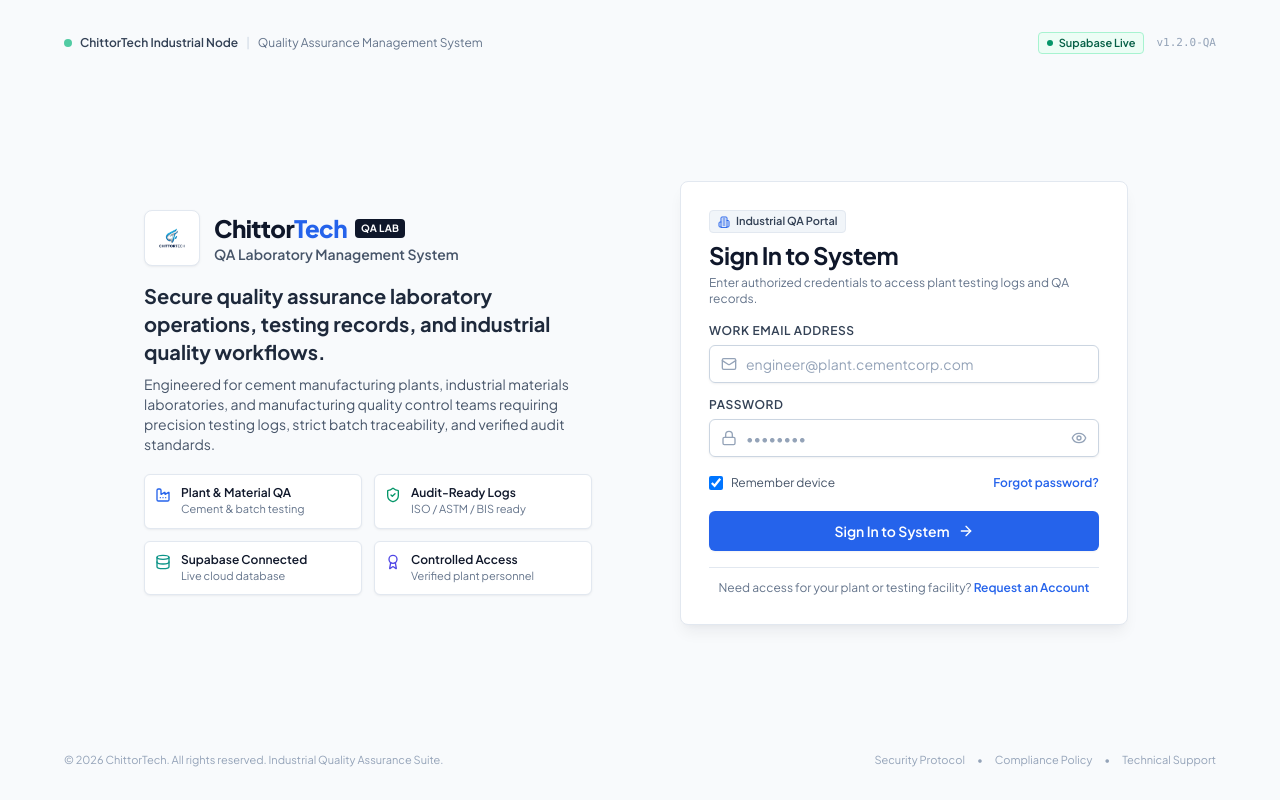
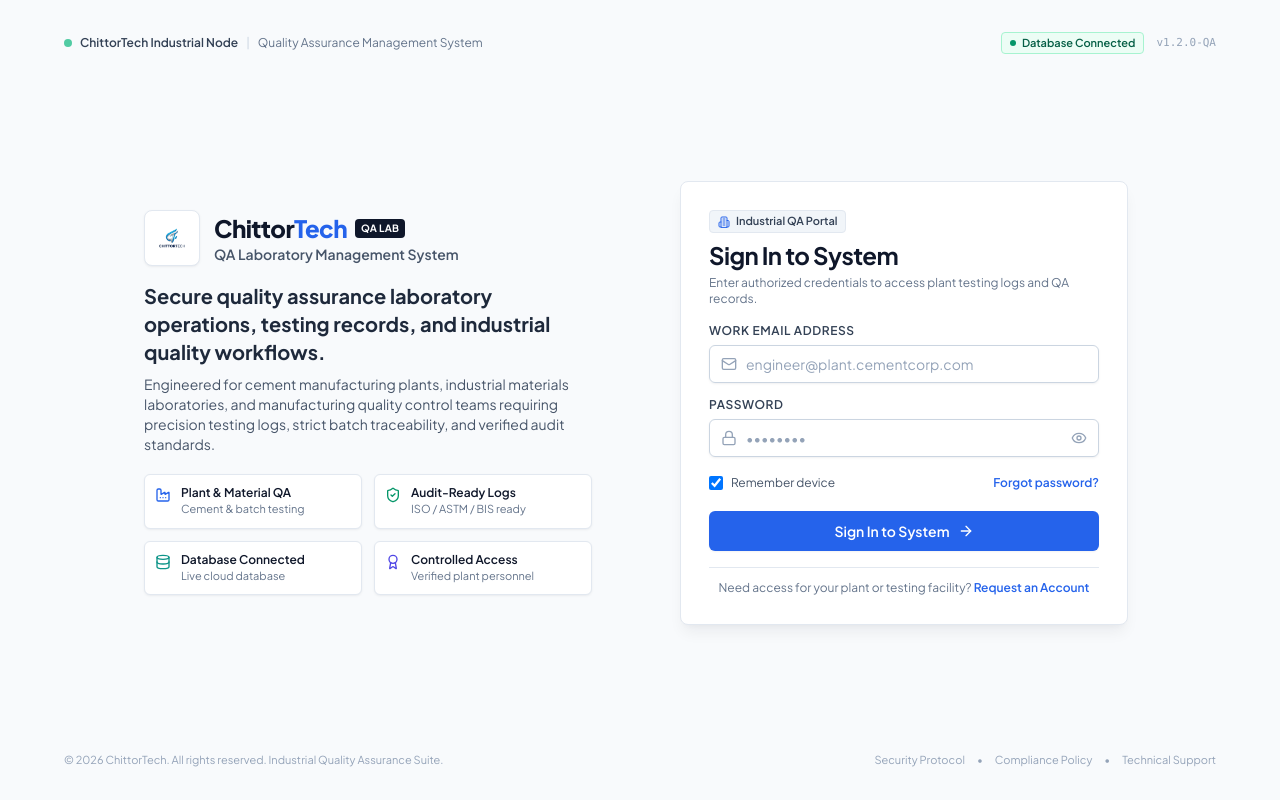
Before and after one commit to Chittortech-Official/ChittorTech-Laboratory-Management-System, a Next.js app: page / in a window 1280 px wide. Built offline with nearby package versions, Linux system fonts and the light colour scheme; no server answers.

Commit message:
chore: replace Supabase label with Database in user-facing UI

```diff
--- a/src/components/auth/AuthLayout.tsx
+++ b/src/components/auth/AuthLayout.tsx
@@ -84,7 +84,7 @@ export const AuthLayout: React.FC<AuthLayoutProps> = ({ onAuthSuccess }) => {
         <div className="flex items-center gap-3">
           <span className="inline-flex items-center gap-1.5 rounded bg-emerald-50 px-2 py-0.5 text-[11px] font-semibold text-emerald-800 border border-emerald-200">
             <span className="h-1.5 w-1.5 rounded-full bg-emerald-600" />
-            <span>{supabaseReady ? 'Supabase Live' : 'Sandbox Ready'}</span>
+            <span>{supabaseReady ? 'Database Connected' : 'Database Ready'}</span>
           </span>
           <span className="text-slate-400 text-[11px] font-mono">v1.2.0-QA</span>
         </div>
@@ -156,7 +156,7 @@ export const AuthLayout: React.FC<AuthLayoutProps> = ({ onAuthSuccess }) => {
               <div className="flex items-start gap-2.5 rounded-md border border-slate-200 bg-white p-2.5 shadow-subtle">
                 <Database className="h-4 w-4 text-teal-600 shrink-0 mt-0.5" />
                 <div>
-                  <div className="text-xs font-semibold text-slate-900">Supabase Connected</div>
+                  <div className="text-xs font-semibold text-slate-900">Database Connected</div>
                   <div className="text-[11px] text-slate-500">Live cloud database</div>
                 </div>
               </div>
--- a/src/components/common/Header.tsx
+++ b/src/components/common/Header.tsx
@@ -59,7 +59,7 @@ export const Header: React.FC<HeaderProps> = ({ onLogout }) => {
               }`}
             />
             <span className="text-[11px] font-medium">
-              {isConfigured ? 'Supabase Live' : 'Sandbox Storage'}
+              {isConfigured ? 'Database Live' : 'Local Storage'}
             </span>
           </div>
 
--- a/src/components/common/ProtectedLanding.tsx
+++ b/src/components/common/ProtectedLanding.tsx
@@ -116,7 +116,7 @@ export const ProtectedLanding: React.FC = () => {
               </p>
               <p className="text-xs sm:text-sm font-bold text-slate-900 mt-0.5 flex items-center gap-1.5">
                 <span className={`h-2 w-2 rounded-full ${isConfigured ? 'bg-emerald-500' : 'bg-amber-400'}`} />
-                <span>{isConfigured ? 'Live Supabase Cloud' : 'Development Sandbox'}</span>
+                <span>{isConfigured ? 'Live Cloud Database' : 'Local Storage'}</span>
               </p>
               <p className="text-[11px] text-slate-500 font-mono truncate">
                 {isConfigured ? 'znouayrbfheqqhlqfuf' : 'Local Storage'}
```
